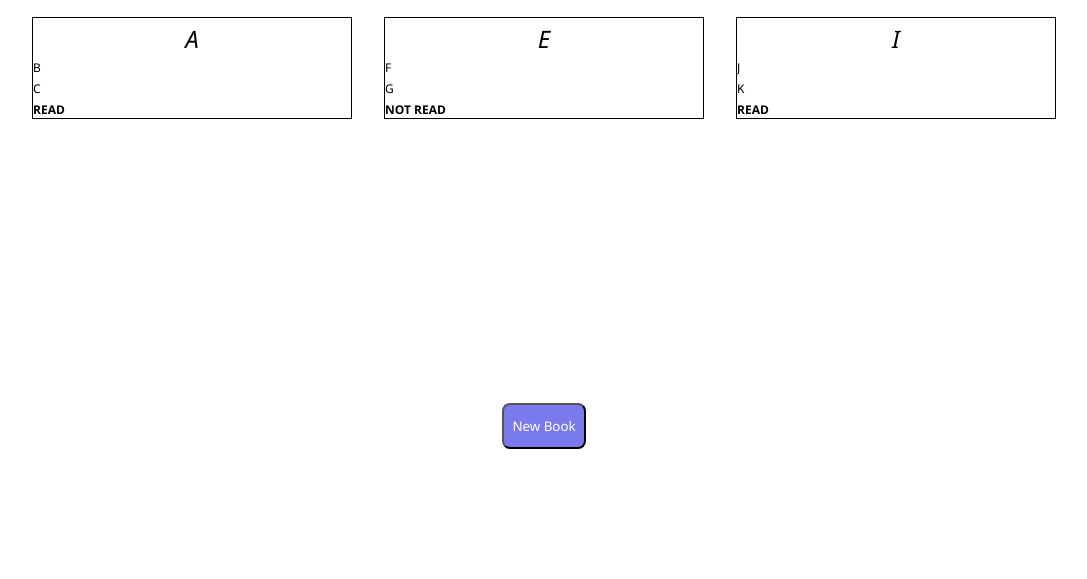
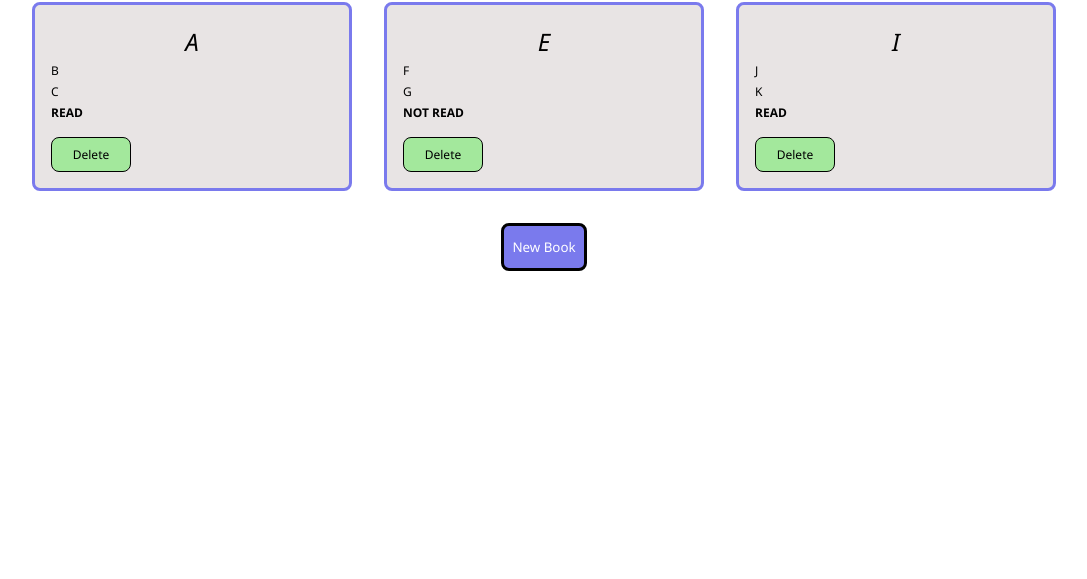
Before and after one commit to ruinabeshima/Object-Library, a plain HTML site: page index.html in a window 1280 px wide. Shown: the part 221-800 px from the top of the page, without its empty margins (96-1183 px from the left). Drawn offline with Linux system fonts and the light colour scheme.

Commit message:
Added and styled delete button for every book

```diff
--- a/script.js
+++ b/script.js
@@ -55,6 +55,12 @@ function BookDisplay(){
       bookReadOrNot.textContent = "NOT READ"
     }
     newDiv.appendChild(bookReadOrNot)
+
+    // Add delete button
+    const deleteButton = document.createElement("button")
+    deleteButton.textContent = "Delete"
+    deleteButton.id = "delete-book"
+    newDiv.appendChild(deleteButton)
   }
 }
 
@@ -100,7 +106,6 @@ function CreateNewBook(){
   })
 }
 
-
 //main
 const libraryContainer = document.getElementById("library-container")
 const createNewBook = document.getElementById("new-book")
--- a/styles.css
+++ b/styles.css
@@ -15,17 +15,17 @@ body {
 }
 
 #page-title {
-  margin-top: 2rem;
+  margin-top: -10rem;
   margin-bottom: 2rem;
 }
 
 #library-container {
   width: 80%;
-  height: 70%;
+  height: 80%;
   display: grid;
-  grid-template-columns: 1fr 1fr 1fr;
-  grid-template-rows: 1fr 1fr 1fr;
+  grid-template-columns: repeat(auto-fill, minmax(300px, 1fr));
   gap: 2rem;
+  margin-bottom: 1rem;
 }
 
 .book-container {
@@ -35,6 +35,10 @@ body {
   flex-direction: column;
   margin-top: auto;
   font-size: 0.75rem;
+  border-radius: 0.5rem;
+  padding: 1rem;
+  background-color: rgb(232, 228, 228);
+  border: 3px solid rgb(122, 122, 237);
 }
 
 .book-container > p {
@@ -51,7 +55,7 @@ body {
   font-weight: bold;
 }
 
-#new-book, #form-submit {
+#new-book, #form-submit{
   margin-top: 1rem;
   padding-top: 0.75rem;
   padding-bottom: 0.75rem;
@@ -60,9 +64,26 @@ body {
   background-color: rgb(122, 122, 237);
   color: white;
   border-radius: 0.5rem;
+  border: 3px solid black;
 }
 
-#new-book:hover, #form-submit:hover {
+#delete-book{
+  width: 5rem;
+  margin-top: 1rem;
+  background-color: rgb(163, 232, 156);
+  border: 1px solid black;
+  font-size: 0.75rem;
+  padding-top: 0.5rem;
+  padding-bottom: 0.5rem;
+  border-radius: 0.5rem;
+}
+
+#delete-book:hover {
+  background-color: rgb(204, 231, 201);
+  cursor: pointer;
+}
+
+#new-book:hover, #form-submit:hover{
   background-color:  rgb(159, 159, 252);
   cursor: pointer;
 }
```
Also changed, not shown: index.html (+1 -0 lines).
